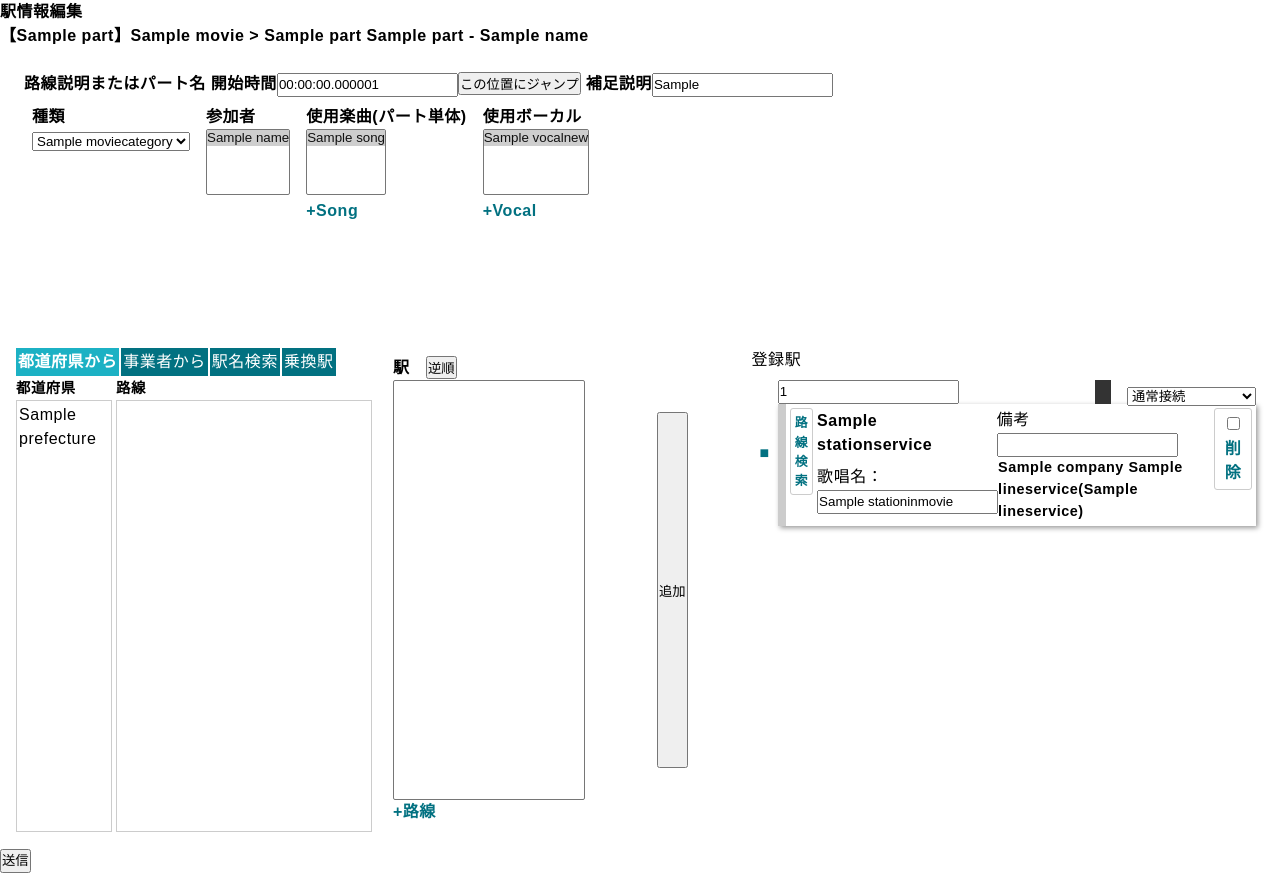
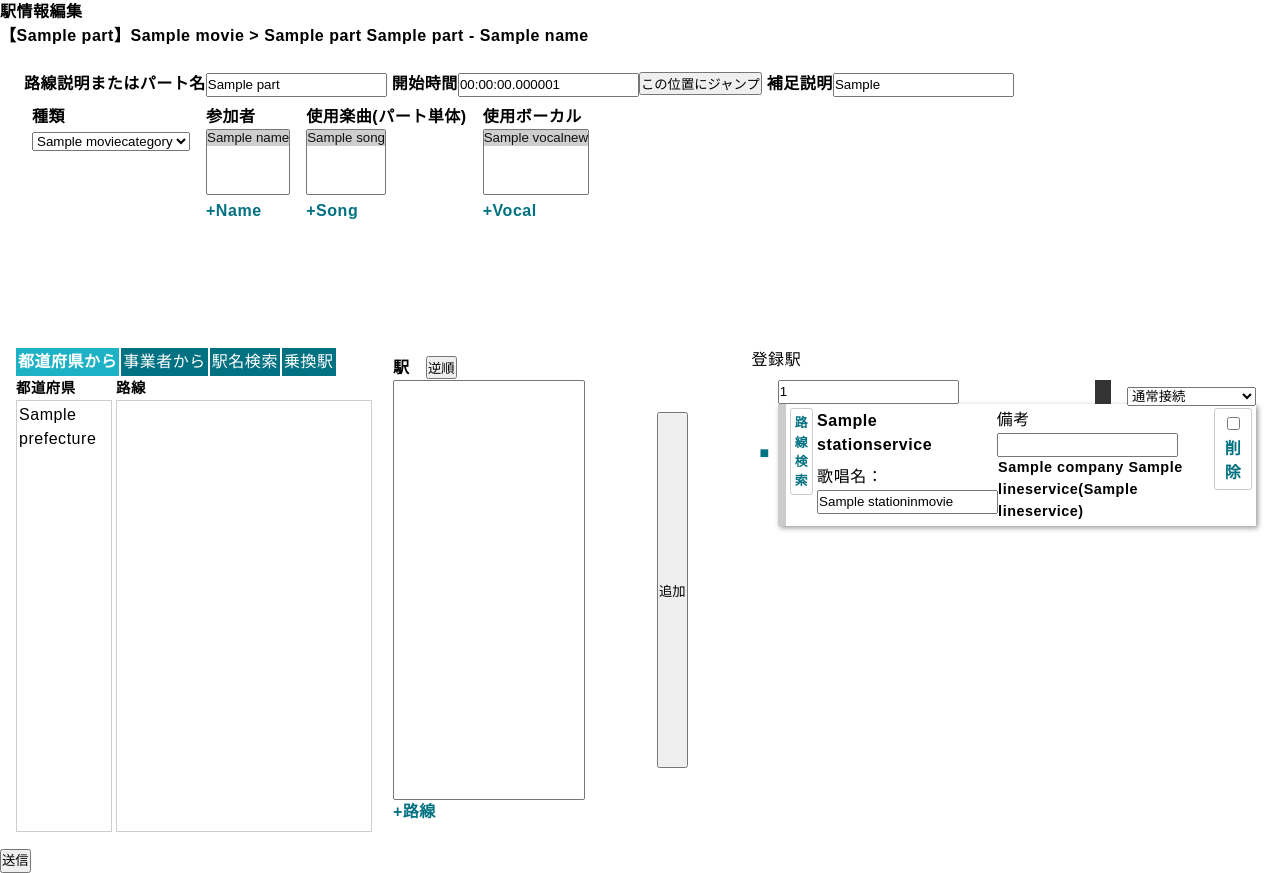
Before and after one commit to nignagic/ekimeiproject, a Django app: page /moviedatabase/movie/edit/1/part/1 in a window 1280 px wide. Run offline with Django 3.2, Linux system fonts and the light colour scheme; a user stored in the database is signed in; tables that the repository leaves empty hold one stand-in row (values such as "Sample post"); lists and menus that the app fills with data are empty; some libraries are stand-ins or nearby versions.

Commit message:
for pre-release

```diff
--- a/moviedatabase/forms.py
+++ b/moviedatabase/forms.py
@@ -124,7 +124,7 @@ class MovieUpdateForm(forms.ModelForm):
 class PartEditFormforinline(forms.ModelForm):
 	class Meta:
 		model = Part
-		fields = ('sort_by_movie', 'short_name', 'name', 'movie', 'participant', 'category', 'start_time', 'song', 'explanation')
+		fields = ('sort_by_movie', 'short_name', 'name', 'movie', 'participant', 'start_time', 'song', 'explanation')
 		widgets = {
 			'sort_by_movie': forms.HiddenInput(attrs={
 				'class': 'sort_by_movie',
@@ -140,9 +140,6 @@ class PartEditFormforinline(forms.ModelForm):
 			}),
 			'participant': forms.MultipleHiddenInput(attrs={
 				'class': 'participant',
-			}),
-			'category': forms.Select(attrs={
-				'class': 'category',
 			}),
 			'start_time': forms.TextInput(attrs={
 				'class': 'start_time',
--- a/moviedatabase/static/moviedatabase/detail.css
+++ b/moviedatabase/static/moviedatabase/detail.css
@@ -556,7 +556,7 @@
 		width: 100%;
 	}
 
-	.movie-title {
+	.main-movie-title {
 		font-size: 1.0rem;
 	}
 
@@ -565,6 +565,10 @@
 	}
 
 	.movie-statistics-name {
+		font-size: 0.7rem;
+	}
+
+	.movie-title {
 		font-size: 0.7rem;
 	}
 
--- a/moviedatabase/static/moviedatabase/station_edit.js
+++ b/moviedatabase/static/moviedatabase/station_edit.js
@@ -15,6 +15,16 @@ function TimetoSecond(time) {
 }
 
 //曲・ボーカル追加
+function add_name(name, pk) {
+	var select = $('select.participant')[0];
+	var option = document.createElement('option');
+	option.setAttribute('value', pk);
+	option.innerHTML = name;
+
+	select.add(option, 0);
+	select.options[0].selected = true;
+}
+
 function add_song(name, pk) {
 	var select = $('select.song')[0];
 	var option = document.createElement('option');
--- a/moviedatabase/templates/moviedatabase/part_edit.html
+++ b/moviedatabase/templates/moviedatabase/part_edit.html
@@ -108,7 +108,7 @@
 					</div>
 					<div class="part-name">
 						路線説明またはパート名{{ form.name }}<br>
-						開始位置{{ form.start_time }}<input type="button" class="time-set" value="現在位置に指定"><br>種類{{ form.category }}
+						開始位置{{ form.start_time }}<input type="button" class="time-set" value="現在位置に指定">
 						<div class="name-error">{{ form.name.errors }}</div>
 						<div class="part-start-time">
 							<p><span class="participant-list"></span>
@@ -262,9 +262,7 @@
 		p += "<div class='part-name-short'>番号<br><input type='text' name='part_set-" + currentFileCount + "-short_name' value='" + v + "' class='short_name' maxlength='10' id='id_part_set-" + currentFileCount + "-short_name'><div class='name-short-error'></div></div>"
 		p += "<div class='part-name'>路線説明またはパート名<input type='text' name='part_set-" + currentFileCount + "-name' class='name' maxlength='200' id='id_part_set-" + currentFileCount + "-name'><br>"
 		p += "開始位置<input type='text' name='part_set-" + currentFileCount + "-start_time' value='" + t + "' class='start_time' id='id_part_set-" + currentFileCount + "-start_time'><input type='button' class='time-set' value='現在位置に指定'><br>"
-		p += "種類<select name='part_set-" + currentFileCount + "-category' class='category' id='id_part_set-" + currentFileCount + "-category'>"
-		p += "<option value=''>---------</option><option value='1'>駅名記憶</option>"
-		p += "</select><div class='name-error'></div>"
+		p += "<div class='name-error'></div>"
 		p += "<div class='part-start-time'><p><span class='participant-list'></span><span class='part-song-list'> - </span></p></div></div>"
 		p += "<div class='detail-link'><div class='delete-button'><a class='delete-text'>削除</a></div></div></div>"
 
--- a/moviedatabase/templates/moviedatabase/station_edit.html
+++ b/moviedatabase/templates/moviedatabase/station_edit.html
@@ -32,7 +32,7 @@
 			<div class="part-detail">
 				{{ part_form.non_field_errors }}
 				<div class="part-detail-top">
-					路線説明またはパート名{{ part_form.part_name }}
+					路線説明またはパート名{{ part_form.name }}
 					開始時間{{ part_form.start_time }}<input type="button" class="youtube-jump" value="この位置にジャンプ">
 					補足説明{{ part_form.explanation }}
 					{{ part_form.movie }}
@@ -42,7 +42,7 @@
 						種類<br>{{ part_form.category }}
 					</div>
 					<div>
-						参加者<br>{{ part_form.participant }}
+						参加者<br>{{ part_form.participant }}<br><a href="javascript:void(0);" onclick="window.open('{% url 'moviedatabase:popup_name_create' %}', 'subwin', 'width=500,height=500');">+Name</a>
 					</div>
 					<div>
 						使用楽曲(パート単体)<br>{{ part_form.song }}<br><a href="javascript:void(0);" onclick="window.open('{% url 'songdata:popup_song_create' %}', 'subwin', 'width=500,height=500');">+Song</a>
--- a/moviedatabase/urls.py
+++ b/moviedatabase/urls.py
@@ -53,6 +53,7 @@ urlpatterns = [
 	path('movie/register/', views.MovieRegisterView.as_view(), name='register'),
 	path('movie/edit/<slug:main_id>/', views.movie_part_edit, name='part_edit'),
 	path('movie/edit/<slug:main_id>/part/<int:sort_by_movie>', views.movie_part_station_edit, name='station_edit'),
+	path('popup/name_create/', views.PopupNameCreate.as_view(), name='popup_name_create'),
 
 	path('updateinformation/<slug:main_id>/', views.UpdateInformation, name='updateinformation'),
 	path('updateinformationforuser/<int:creator>/', views.UpdateInformationforCreator, name='updateinformationforcreator'),
--- a/moviedatabase/views.py
+++ b/moviedatabase/views.py
@@ -1119,6 +1119,22 @@ def movie_part_station_edit(request, main_id, sort_by_movie):
 
 	return render(request, 'moviedatabase/station_edit.html', context)
 
+class NameCreate(PermissionRequiredMixin, generic.CreateView):
+	model = Name
+	fields = '__all__'
+	permission_required = ('moviedatabase.add_name')
+	success_url = reverse_lazy('moviedatabase:top')
+
+class PopupNameCreate(NameCreate):
+	def form_valid(self, form):
+		name = form.save()
+		context = {
+			'object_name': str(name),
+			'object_pk': name.pk,
+			'function_name': 'add_name'
+		}
+		return render(self.request, 'songdata/close.html', context)
+
 @permission_required('moviedatabase.add_movieupdateinformation')
 def UpdateInformation(request, main_id):
 	movie = get_object_or_404(Movie, main_id=main_id)
```
Also changed, not shown: moviedatabase/templates/moviedatabase/detail.html (+5 -19 lines), moviedatabase/templates/moviedatabase/name_form.html (added, +10 -0 lines), 1 other file.
